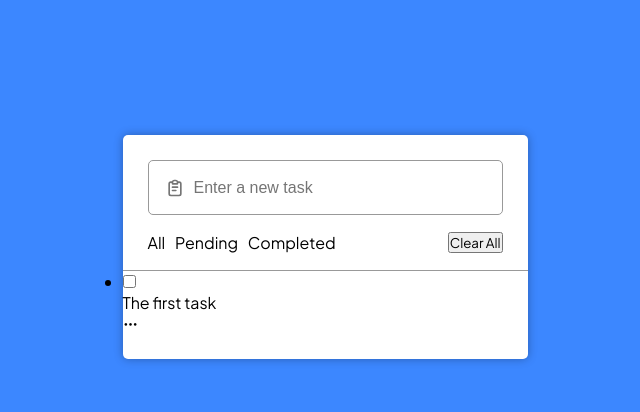
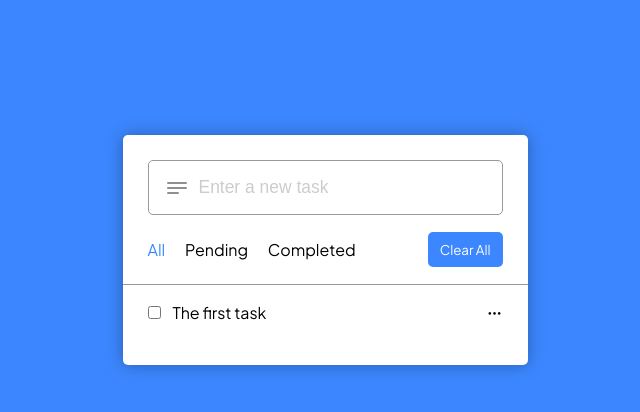
Before and after one commit to lus-felipe/learning-git, a website built with Vite: page index.html in a window 1280 px wide. Shown: the whole page, without its empty margins (315-955 px from the left). Built offline with nearby package versions, Linux system fonts and the light colour scheme; a web font is replaced by a local one.

Commit message:
BEM + CSS Modules

```diff
--- a/index.html
+++ b/index.html
@@ -15,14 +15,10 @@
   <body>
     <div class="todo">
       <div class="todo__header">
-        <img
-          src="assets/clipboard-notes.svg"
-          class="todo__icon"
-          alt="notes icon"
-        />
+        <img src="assets/subject.svg" class="todo__icon" alt="notes icon" />
         <input
           type="text"
-          class="todo__input"
+          class="todo__input-text"
           name=""
           id=""
           placeholder="Enter a new task"
@@ -30,20 +26,20 @@
       </div>
       <div class="todo__controls">
         <div class="todo__filters">
-          <span id="all">All</span>
-          <span id="pending">Pending</span>
-          <span id="completed">Completed</span>
+          <span id="all" class="todo__filter todo__filter--active">All</span>
+          <span id="pending" class="todo__filter">Pending</span>
+          <span id="completed" class="todo__filter">Completed</span>
         </div>
-        <button class="todo__clear-all-btn">Clear All</button>
+        <button class="todo__clear-btn">Clear All</button>
       </div>
       <ul class="todo__task-box">
         <li class="todo__task">
-          <label for="">
-            <input type="checkbox" name="" id="" />
-            <p>The first task</p>
+          <label for="" class="todo__label">
+            <input type="checkbox" name="" id="" class="todo__input-checkbox" />
+            <p class="todo__task-text">The first task</p>
           </label>
-          <div class="todo__task__options">
-            <i class="uil uil-ellipsis-h"></i>
+          <div class="todo__options">
+            <i class="uil uil-ellipsis-h todo__options-icon"></i>
           </div>
         </li>
       </ul>
--- /dev/null
+++ b/styles/sections/controls.css
@@ -0,0 +1,35 @@
+.todo__controls {
+  display: flex;
+  justify-content: space-between;
+  align-items: center;
+  padding: 17px 25px;
+  border-bottom: 1px solid #999;
+}
+
+.todo__filter {
+  margin-right: 17px;
+  cursor: pointer;
+}
+
+.todo__filter--active {
+  color: var(--blue-color);
+}
+
+.todo__filter:last-child {
+  margin-right: 0;
+}
+
+.todo__clear-btn {
+  background-color: var(--blue-color);
+  outline: none;
+  border: none;
+  padding: 9px 12px;
+  border-radius: 5px;
+
+  color: #fff;
+}
+
+.todo__clear-btn:hover {
+  opacity: 0.8;
+  cursor: pointer;
+}
--- a/styles/sections/header.css
+++ b/styles/sections/header.css
@@ -8,34 +8,23 @@
   position: absolute;
   top: 50%;
   transform: translate(17px, -50%);
-  width: 20px;
-  height: 20px;
+  width: 24px;
+  height: 24px;
   object-fit: contain;
+  opacity: 0.8;
 }
 
-.todo__input {
+.todo__input-text {
   width: 100%;
   height: 100%;
-  padding: 0 20px 0 45px;
+  padding: 0 20px 0 50px;
   border-radius: 5px;
   outline: none;
   border: 1px solid #999;
 
-  font-size: inherit;
+  font-size: 1.09rem;
 }
 
-.todo__controls {
-  display: flex;
-  justify-content: space-between;
-  align-items: center;
-  padding: 17px 25px;
-  border-bottom: 1px solid #999;
+.todo__input-text::placeholder {
+  color: #ccc;
 }
-
-.todo__controls span {
-  margin-right: 7px;
-}
-
-.todo__controls span:last-child {
-  margin-right: 0;
-}
--- /dev/null
+++ b/styles/sections/tasks.css
@@ -0,0 +1,19 @@
+.todo__task-box {
+  list-style: none;
+  padding: 17px 25px;
+}
+
+.todo__label {
+  display: flex;
+  align-items: center;
+}
+
+.todo__input-checkbox {
+  margin-right: 12px;
+}
+
+.todo__task {
+  display: flex;
+  justify-content: space-between;
+  align-items: center;
+}
--- a/styles/style.css
+++ b/styles/style.css
@@ -3,6 +3,8 @@
 
 /* Other imports */
 @import url(sections/header.css);
+@import url(sections/controls.css);
+@import url(sections/tasks.css);
 
 * {
   box-sizing: border-box;
@@ -35,5 +37,5 @@ button {
   margin: 135px auto;
   border-radius: 5px;
   padding: 25px 0;
-  box-shadow: 0 0 10px rgba(0, 0, 0, 0.3);
+  box-shadow: 0 0 17px rgba(0, 0, 0, 0.3);
 }
```
Also changed, not shown: assets/subject.svg (added).
